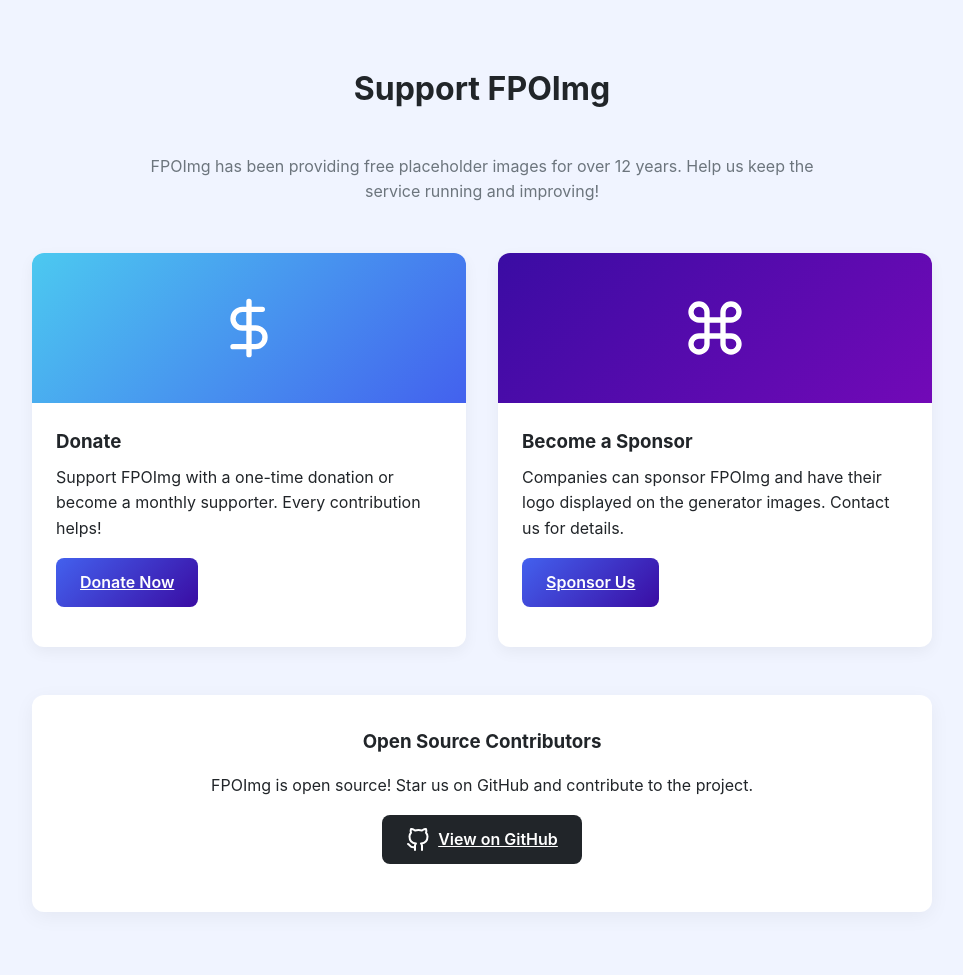
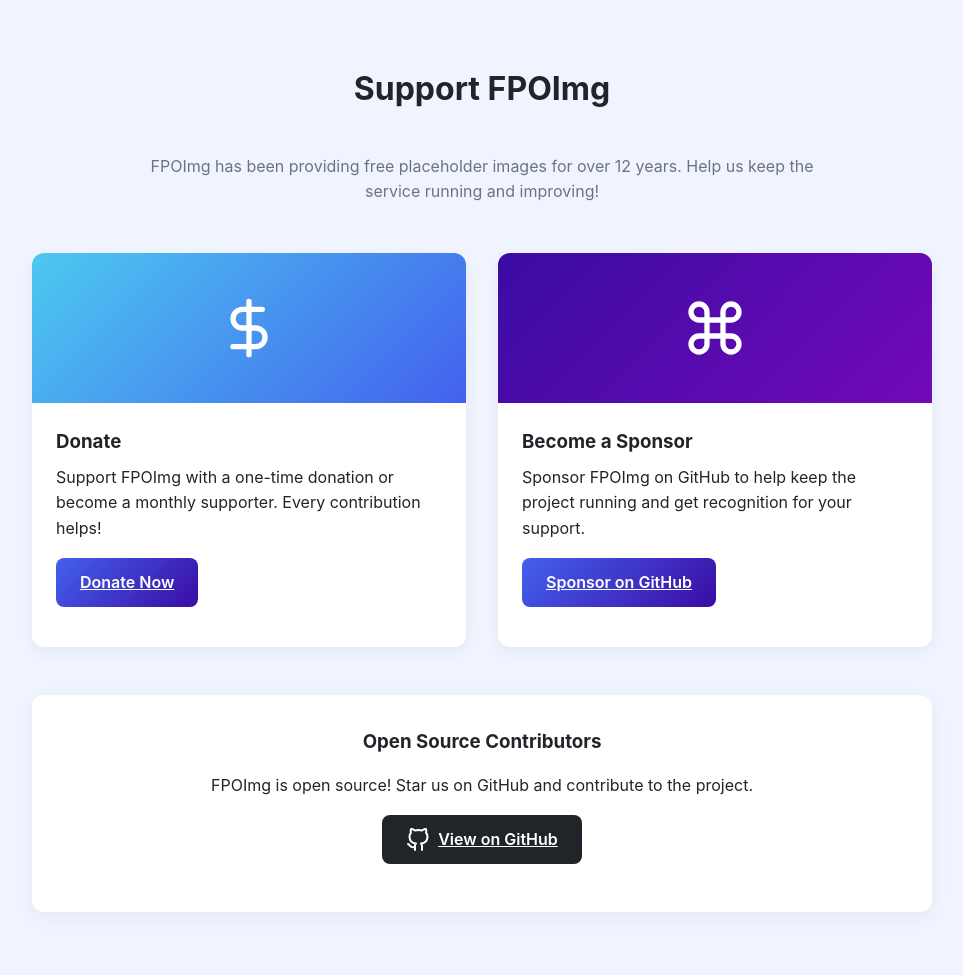
Before and after one commit to kylehayes/fpoimg, a Flask app: page / in a window 1280 px wide. Shown: the part 4025-5000 px from the top of the page, without its empty margins (158-1121 px from the left). Run offline with Flask 3, Linux system fonts and the light colour scheme.

Commit message:
fix: update sponsor section to link to GitHub Sponsors (#51)
* feat: add dims=false parameter to hide dimension text

* fix: checkbox styling and JS wiring for dims toggle

* fix: update sponsor section to link to GitHub Sponsors

```diff
--- a/templates/home2.html
+++ b/templates/home2.html
@@ -448,8 +448,8 @@
                     </div>
                     <div class="sample-content">
                         <h3 class="sample-title">Become a Sponsor</h3>
-                        <p>Companies can sponsor FPOImg and have their logo displayed on the generator images. Contact us for details.</p>
-                        <a href="https://form.typeform.com/to/ywHSwfZU" target="_blank" class="generate-btn" style="display: inline-block; margin-top: 1rem;">Sponsor Us</a>
+                        <p>Sponsor FPOImg on GitHub to help keep the project running and get recognition for your support.</p>
+                        <a href="https://github.com/sponsors/kylehayes" target="_blank" class="generate-btn" style="display: inline-block; margin-top: 1rem;">Sponsor on GitHub</a>
                     </div>
                 </div>
 
```
